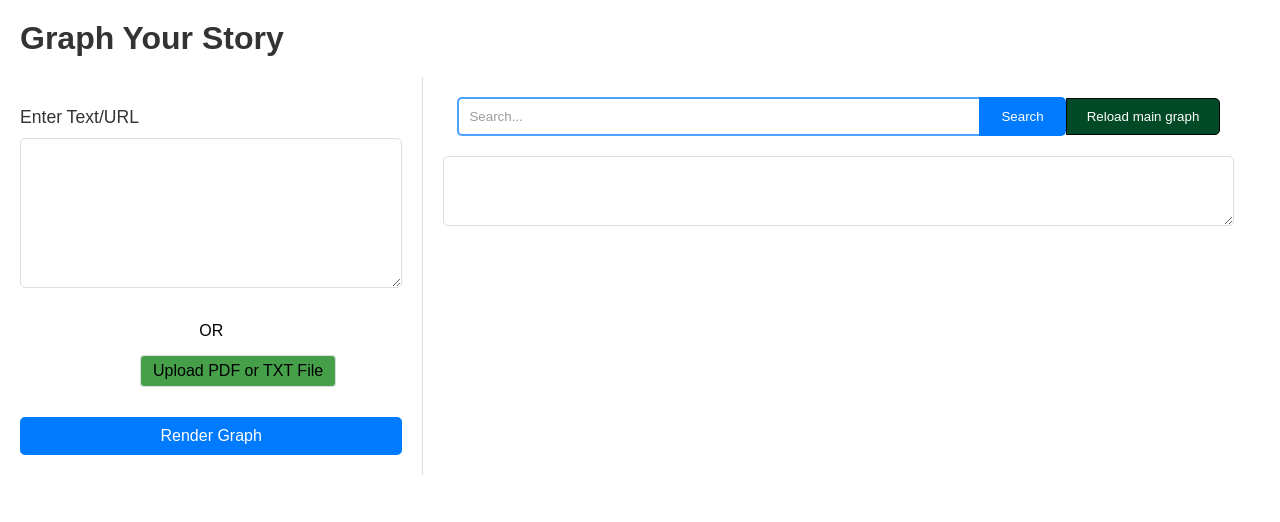
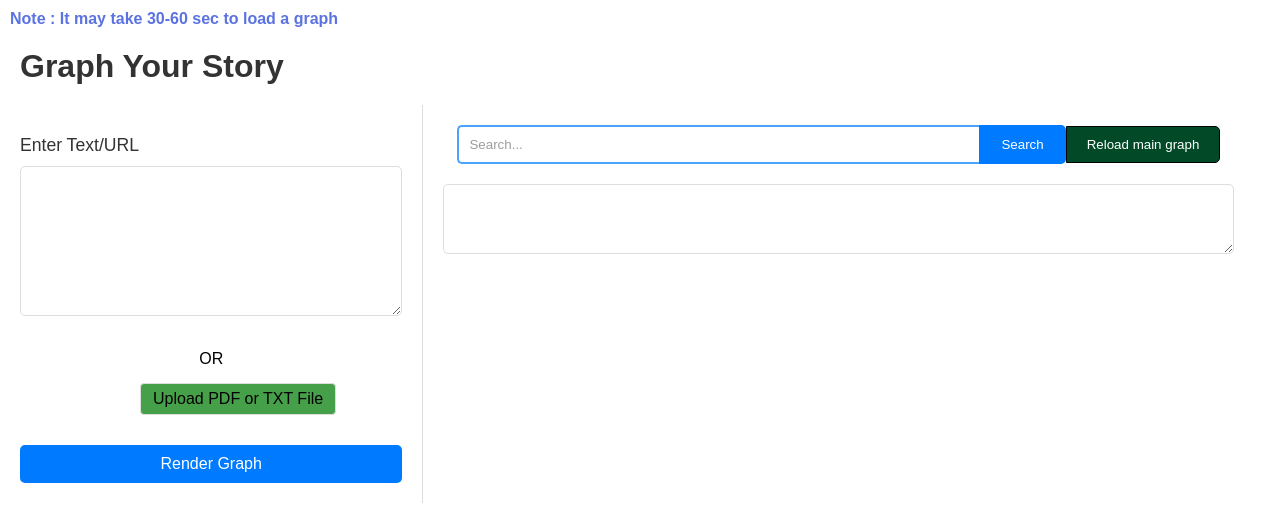
Before and after one commit to adithyaiyer1999/text2knowledgeGraph, a React (Create React App) app in the folder text2graph_react/: page / in a window 1280 px wide. Shown: the top 522 px of the page. Built offline with nearby package versions, Linux system fonts and the light colour scheme.

Commit message:
added note on top

```diff
--- a/text2graph_react/src/App.css
+++ b/text2graph_react/src/App.css
@@ -10,6 +10,12 @@
   font-size: 2em;
   margin: 20px;
   color: #333;
+}
+
+.subtitle {
+  font-size: 1em;
+  margin: 10px;
+  color: #5b73e1;
 }
 
 .content {
--- a/text2graph_react/src/App.js
+++ b/text2graph_react/src/App.js
@@ -273,6 +273,7 @@ if (isLoading) {
 
   return (
     <div className="App">
+        <h4 className="subtitle">Note : It may take 30-60 sec to load a graph</h4>
         <h1 className="title">Graph Your Story</h1>
         <div className="content">
             <div className="leftPanel">
```
